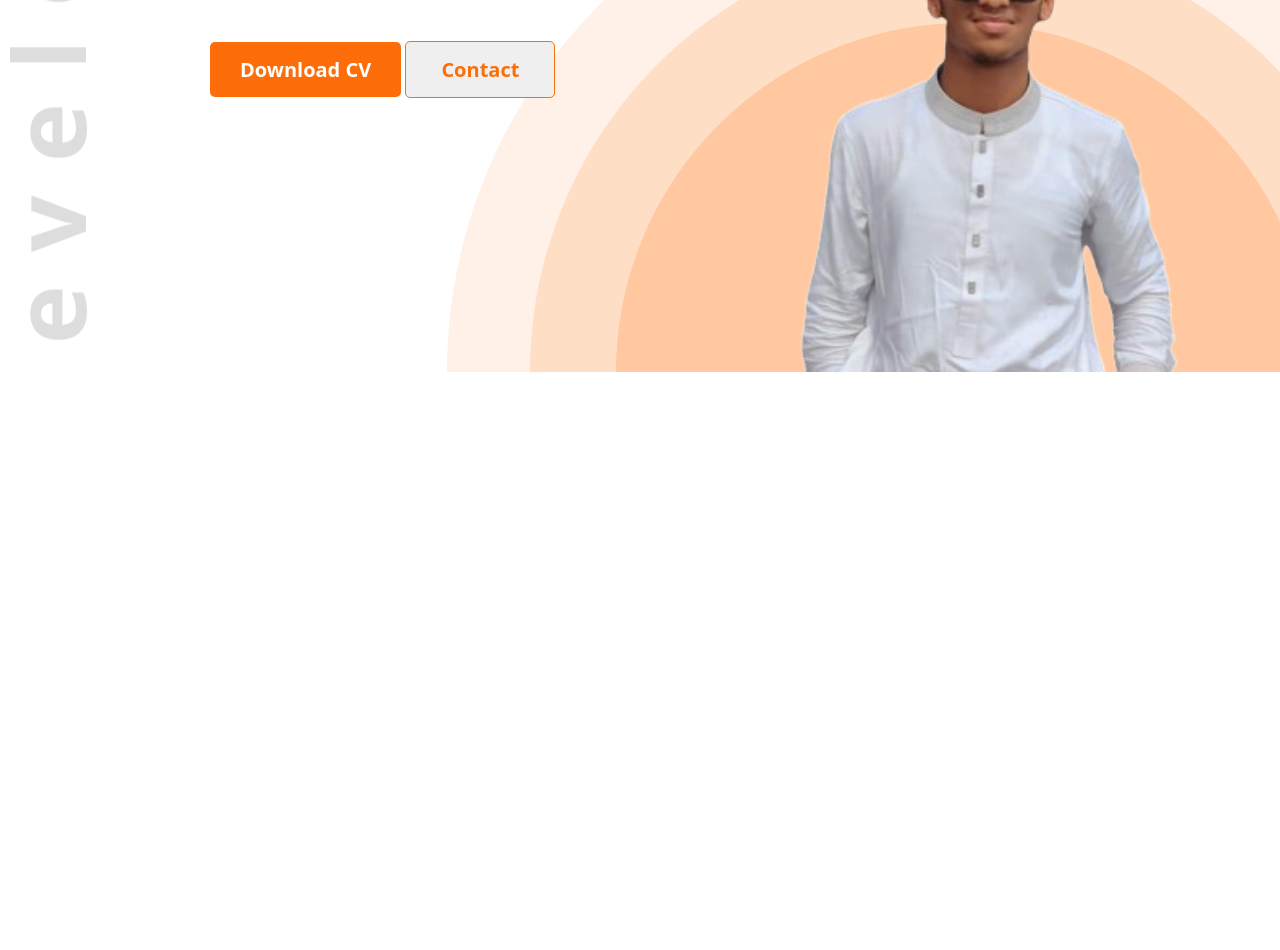
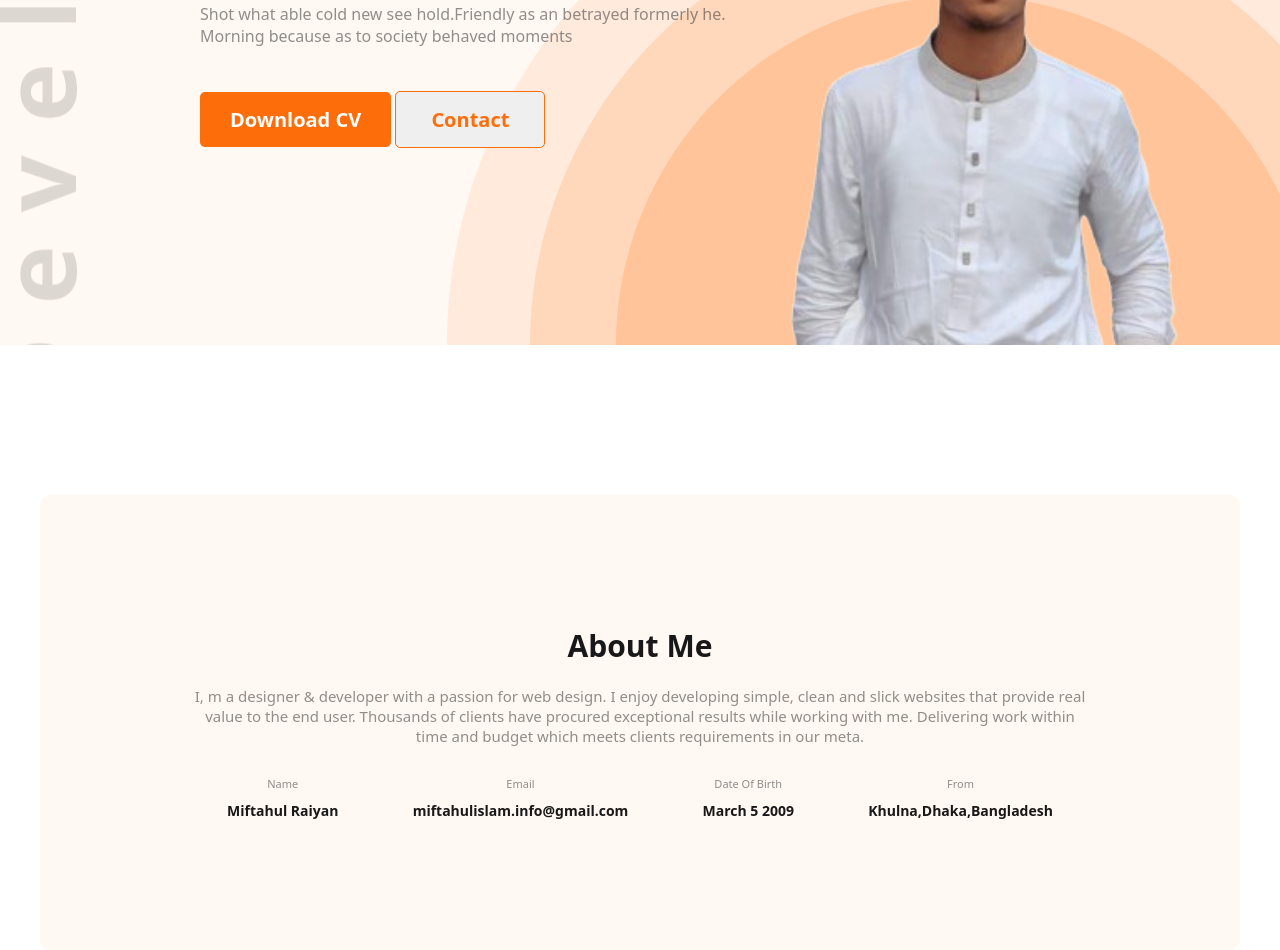
Before and after one commit to Miftahulislam690/web-dev-portfolio, a plain HTML site: page index.html in a window 1280 px wide. Shown: the part 361-1311 px from the top of the page. Before the commit the page ends 800 px from the top, so only its background shows below. Drawn offline with Linux system fonts and the light colour scheme; a web font is replaced by a local one.

Commit message:
added my second portfolio website

```diff
--- a/index.html
+++ b/index.html
@@ -36,7 +36,28 @@
         </div>
     </header>
     <main>
-
+        <section class="about">
+            <h3 class="section-title">About Me</h3>
+            <p class="section-description">I, m a designer & developer with a passion for web design. I enjoy developing simple, clean and slick websites that provide real value to the end user. Thousands of clients have procured exceptional results while working with me. Delivering work within time and budget which meets clients requirements in our meta.</p>
+            <div class="about-items">
+                <div class="about-item">
+                    <p class="item-title">Name</p>
+                    <p class="item-description">Miftahul Raiyan</p>
+                </div>
+                <div class="about-item">
+                    <p class="item-title">Email</p>
+                    <p class="item-description">miftahulislam.info@gmail.com</p>
+                </div>
+                <div class="about-item">
+                    <p class="item-title">Date Of Birth</p>
+                    <p class="item-description">March 5 2009</p>
+                </div>
+                <div class="about-item">
+                    <p class="item-title">From</p>
+                    <p class="item-description">Khulna,Dhaka,Bangladesh</p>
+                </div>
+            </div>
+        </section>
     </main>
     <footer>
 
--- a/styles/style.css
+++ b/styles/style.css
@@ -33,6 +33,11 @@
     font-size: 45px;
   }
 
+  .secondary-bg{
+    background-color: #fff8f3;
+    margin-top: ;
+  }
+
   .para {
     color: #FD6E0A;
   }
@@ -46,7 +51,8 @@
     background-repeat: no-repeat;
     display: cover;
     background-position: top left, bottom right;
-    margin-left: 10px;
+    background-color: #fff8f3;
+    padding-top:50px;
   }
 
   nav ul {
@@ -96,10 +102,55 @@
   }
 
   .banner-profile-pic {
-    width: 440px;
-    margin-top: 90px;
+    width: 439px;
+    margin-top: px;
   }
 
   .banner-content {
     max-width: 580px;
   }
+
+  .section-title {
+    font-size: 30px;
+    font-weight: bold;
+    color: #181818;
+    padding-bottom: 20px;
+  }
+
+  .section-description {
+    color: #474747;
+    font-size: 15px;
+    opacity: .6;
+  }
+
+  main {
+    max-width: 1200px;
+    margin: 0 auto;
+  }
+
+  .about {
+    background-color: #fff8f3;
+    margin-top: 150px;
+    border-radius: 10px;
+    padding: 130px 150px;
+    text-align: center;
+  }
+
+  .about-items {
+    display: flex;
+    justify-content: space-around;
+  }
+
+  .item-title {
+    font-size: 11px;
+    color: #474747;
+    opacity: .6;
+    margin-top: 30px;
+  }
+
+  .item-description {
+    font-weight: 700;
+    color: #181818;
+    font-size: 14px;
+    margin-top: 10px;
+  }
```
